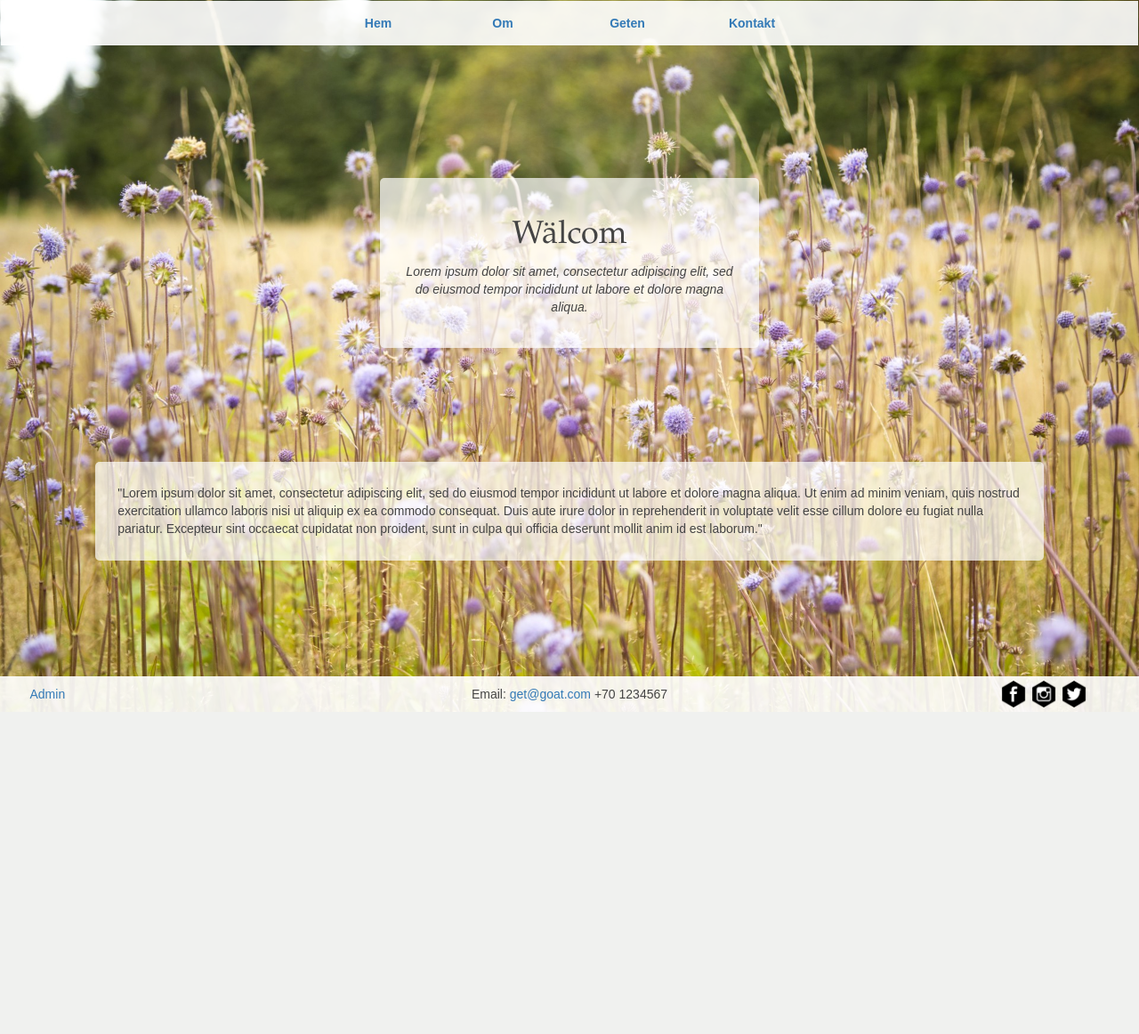
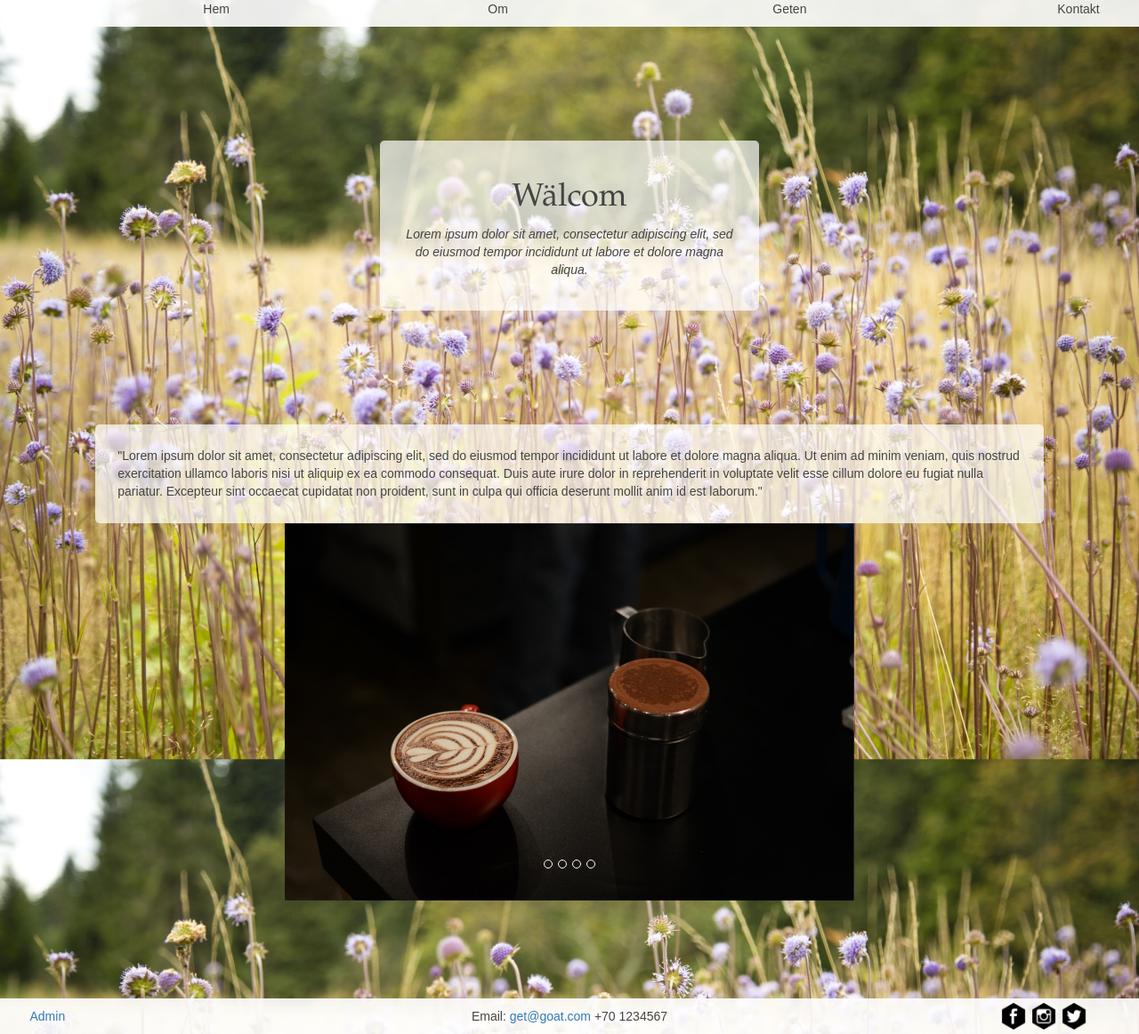
Before and after one commit to AdamBarsk-zz/Grupp_1_projekt, a PHP site: page / in a window 1280 px wide. Shown: the whole page at 89% size. Before the commit the page ends 800 px from the top, so only its background shows below. Run offline with PHP 8.4, Linux system fonts and the light colour scheme; some libraries are stand-ins or nearby versions.

Commit message:
Bildgalleri ver1
Bildgalleri ver1

```diff
--- a/index.html
+++ b/index.html
@@ -11,7 +11,7 @@
 </head>
 
 <body>
-	<!-- Navbar -->
+	<!-- Navbar
 	<nav class="navbar navbar">
 		<div class="container-fluid header">
 			<div class="row">
@@ -33,7 +33,16 @@
 					</div>
 				</div>
 			</div>
-		</nav>
+		</nav>-->
+
+		<div class="container-fluid header">
+			<div class="row">
+				<p class="col-md-1 col-md-offset-2 col-sm-1 col-md-offset-2 header-text">Hem</p>
+				<p class="col-md-1 col-md-offset-2 col-sm-1 col-md-offset-2 header-text">Om</p>
+				<p class="col-md-1 col-md-offset-2 col-sm-1 col-md-offset-2 header-text">Geten</p>
+				<p class="col-md-1 col-md-offset-2 col-sm-1 col-md-offset-2 header-text">Kontakt</p>
+			</div>
+		</div>
 
 
 		<!-- Content -->
@@ -50,6 +59,31 @@
 			</div>
 		</div>
 	</div>
+
+	<!-- Bildgalleri -->
+	<section id="myCarousel" class="carousel slide" data-ride="carousel">
+		<ol class="carousel-indicators">
+			<li data-target=="#myCarousel" data-slide-to="0"></li>
+			<li data-target=="#myCarousel" data-slide-to="1"></li>
+			<li data-target=="#myCarousel" data-slide-to="2"></li>
+			<li data-target=="#myCarousel" data-slide-to="3"></li>
+		</ol>
+
+		<div class="carousel-inner" role="listbox">
+			<div class="item active">
+				<img src="images/galleri1.jpg" alt="hej" />
+			</div>
+			<div class="item">
+				<img src="images/galleri2.jpg" alt="hej" />
+			</div>
+			<div class="item">
+				<img src="images/galleri3.jpg" alt="hej" />
+			</div>
+			<div class="item">
+				<img src="images/galleri4.jpg" alt="hej" />
+			</div>
+		</div>
+	</section>
 
 
 	<!-- Footer -->
--- a/styles.css
+++ b/styles.css
@@ -80,6 +80,14 @@ h1 {
 
 
 
+/* Bildgalleri */
+#myCarousel {
+  max-height: 50%;
+  max-width: 50%;
+  margin: auto;
+}
+
+
 
 /* Footer */
 .footer {
```
